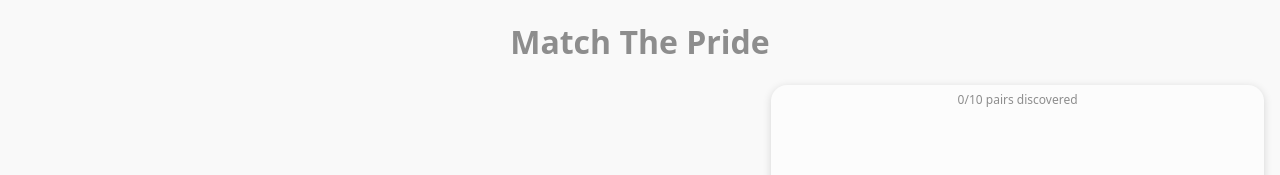
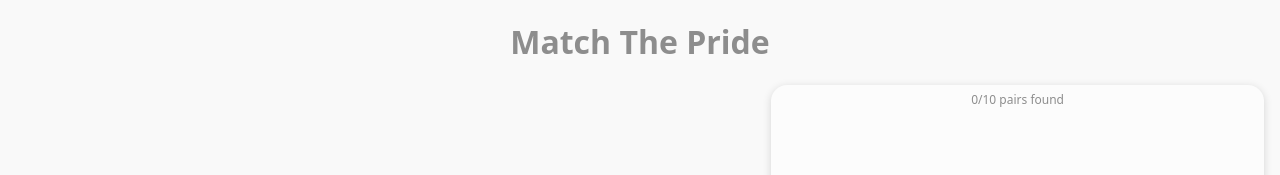
Before and after one commit to cd-javier/pride-memory-game, a React (Vite) app: page / in a window 1280 px wide. Shown: the top 175 px of the page. Built offline with nearby package versions, Linux system fonts and the light colour scheme.

Commit message:
fix: change 'discovered' to 'found' in legend

```diff
--- a/src/Legend/Legend.jsx
+++ b/src/Legend/Legend.jsx
@@ -11,7 +11,7 @@ export default function Legend({ deck, totalPairs, handleLegendToggle }) {
       <div className="count">
         {deck.length}/{totalPairs}
         {deck.length === 1 ? ' pair ' : ' pairs '}
-        discovered
+        found
       </div>
       <div className="content">
         {deck.length === 0 ? (
```
